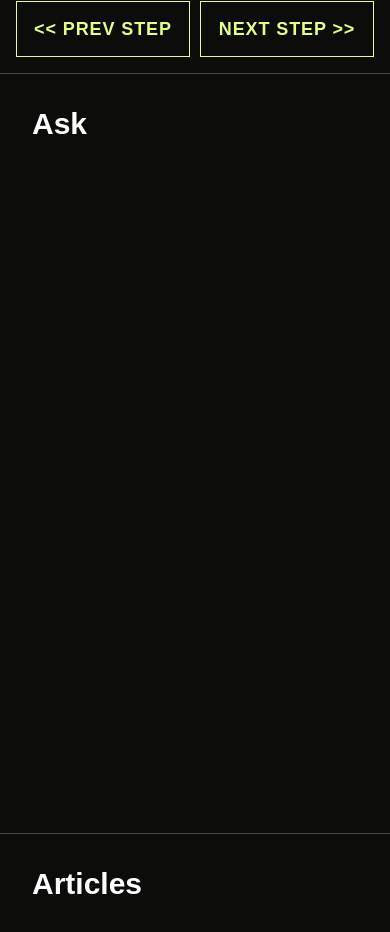
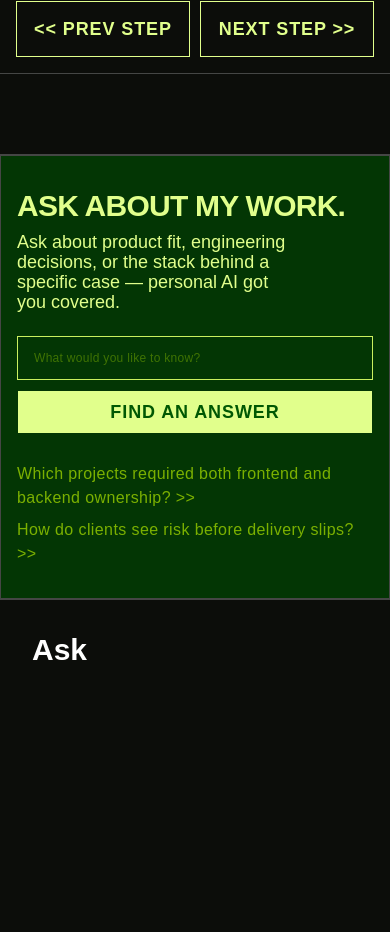
Before and after one commit to letnull19A/my-website, a Next.js app: page / in a window 390 px wide. Shown: the part 4375-5307 px from the top of the page. Built offline with nearby package versions, Linux system fonts and the light colour scheme; a web font is replaced by a local one.

Commit message:
feat(section): Добавлена секция Ask

```diff
--- a/src/app/page.tsx
+++ b/src/app/page.tsx
@@ -1,5 +1,6 @@
 import { Header } from "@/components/header";
 import { AboutStackSection } from "@/sections/about";
+import { AskSection } from "@/sections/ask";
 import { CasesSection } from "@/sections/cases";
 import { HeroSection } from "@/sections/hero";
 import { WorkProcessSection } from "@/sections/process";
@@ -25,6 +26,7 @@ export default function Home() {
         <CasesSection/>
         <AboutStackSection/>
         <WorkProcessSection/>
+        <AskSection/>
         <section id="ask" className="min-h-[90vh] p-8 md:p-16">
           <h2 className="text-3xl font-bold">Ask</h2>
         </section>
--- /dev/null
+++ b/src/sections/ask/ask.tsx
@@ -0,0 +1,124 @@
+'use client';
+
+import React, { useState } from 'react';
+import { Button } from '@/components/button';
+
+export interface AskSectionProps {
+  title?: string;
+  description?: string;
+  placeholder?: string;
+  suggestions?: string[];
+  onSubmit?: (query: string) => void;
+  className?: string;
+}
+
+const defaultSuggestions = [
+  'Which projects required both frontend and backend ownership? >>',
+  'How do clients see risk before delivery slips? >>',
+];
+
+export const AskSection: React.FC<AskSectionProps> = ({
+  title = 'ASK ABOUT MY WORK.',
+  description = 'Ask about product fit, engineering decisions, or the stack behind a specific case — personal AI got you covered.',
+  placeholder = 'What would you like to know?',
+  suggestions = defaultSuggestions,
+  onSubmit,
+  className = '',
+}) => {
+  const [query, setQuery] = useState('');
+
+  const handleSubmit = (e?: React.FormEvent) => {
+    if (e) e.preventDefault();
+    if (!query.trim()) return;
+    if (onSubmit) onSubmit(query.trim());
+  };
+
+  const handleSuggestionClick = (text: string) => {
+    const cleanText = text.replace(/\s*>>$/, '');
+    setQuery(cleanText);
+    if (onSubmit) onSubmit(cleanText);
+  };
+
+  return (
+    <section
+      id="ask"
+      className='mt-20 border border-y'
+    >
+    <div className={`w-full bg-[#033604] border-y text-lime font-mono px-4 py-8 sm:px-6 md:px-8 select-none ${className}`}>
+        <div className="mx-auto flex flex-col gap-6 ">
+        {/* Шапка: Заголовок слева + Ретро-бейдж COMMAND INPUT справа */}
+        <div className="flex flex-col sm:flex-row sm:items-start justify-between gap-4">
+          <div className="max-w-2xl">
+            <h2 className="text-3xl sm:text-4xl md:text-5xl font-bold tracking-tight text-lime-light uppercase">
+              {title}
+            </h2>
+            <p className="w-[80%] leading-5 mt-2 text-lg text-lime-light  max-w-xl">
+              {description}
+            </p>
+          </div>
+
+          {/* Правый ретро-виджет COMMAND INPUT */}
+          <div className="hidden sm:flex flex-col gap-1.5 p-2 border border-lime self-start shrink-0">
+            <div className="flex items-center gap-1.5">
+              <div className="px-2 py-0.5 border border-lime text-base tracking-wider font-bold uppercase text-lime">
+                COMMAND INPUT
+              </div>
+              <div className="px-2 py-0.5 border border-lime text-base font-bold text-lime">
+                &gt;&gt;
+              </div>
+            </div>
+            <div className="flex items-center gap-1.5">
+              <div className="px-2 py-0.5 border border-lime text-base font-bold text-lime">
+                &gt;&gt;
+              </div>
+              <div className="px-2 py-0.5 border border-lime text-base tracking-wider font-bold uppercase text-lime">
+                COMMAND INPUT
+              </div>
+            </div>
+          </div>
+        </div>
+
+        {/* Форма ввода с кнопкой */}
+        <form
+          onSubmit={handleSubmit}
+          className="flex flex-col sm:flex-row items-stretch gap-2.5 sm:gap-3"
+        >
+          <div className="relative flex-1">
+            <input
+              type="text"
+              value={query}
+              onChange={(e) => setQuery(e.target.value)}
+              placeholder={placeholder}
+              className="w-full h-11 sm:h-12 bg-transparent border border-lime-soft px-4 text-xs sm:text-sm text-lime placeholder:text-lime/40 outline-none focus:border-lime focus:ring-1 focus:ring-lime tracking-wide"
+            />
+          </div>
+
+          <Button
+            type="submit"
+            variant="lime-light"
+            className="h-11 sm:h-12 px-6 sm:px-8 text-lg sm:text-xl font-bold uppercase tracking-wider rounded-none shrink-0"
+          >
+            FIND AN ANSWER
+          </Button>
+        </form>
+
+        {/* Список быстрых подсказок (Suggestions) */}
+        {suggestions.length > 0 && (
+          <div className="flex flex-col gap-2 pt-1 text-base sm:text-lg md:text-xl text-lime">
+            {suggestions.map((item, idx) => (
+              <button
+                key={idx}
+                type="button"
+                onClick={() => handleSuggestionClick(item)}
+                className="text-left bg-transparent border-none p-0 cursor-pointer text-lime/80 hover:text-lime hover:underline tracking-wide transition-colors font-mono"
+              >
+                {item}
+              </button>
+            ))}
+          </div>
+        )}
+      </div>
+    </div>
+    </section>
+  );
+};
--- /dev/null
+++ b/src/sections/ask/index.ts
@@ -0,0 +1 @@
+export { AskSection } from './ask'
```
